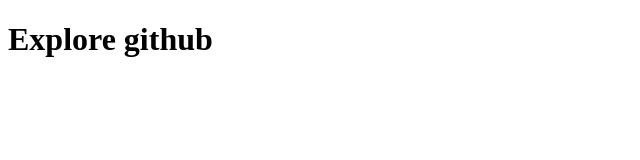
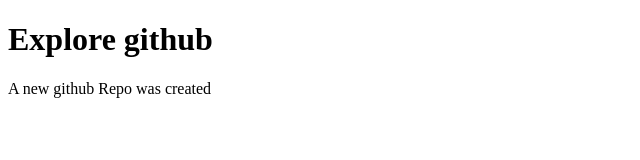
Before and after one commit to zesanahmed/my-new-repo-2023, a plain HTML site: page index.html in a window 1280 px wide. Shown: the whole page, without its empty margins (0-640 px from the left). Drawn offline with Linux system fonts and the light colour scheme.

Commit message:
css added

```diff
--- a/index.html
+++ b/index.html
@@ -6,11 +6,12 @@
     <meta http-equiv="X-UA-Compatible" content="IE=edge">
     <meta name="viewport" content="width=device-width, initial-scale=1.0">
     <title>My-new-github-repo</title>
+    <link rel="stylesheet" href="style.html">
 </head>
 
 <body>
     <h1>Explore github </h1>
-    <p></p>
+    <p>A new github Repo was created</p>
 
 </body>
 
```
Also changed, not shown: style.html (added).
